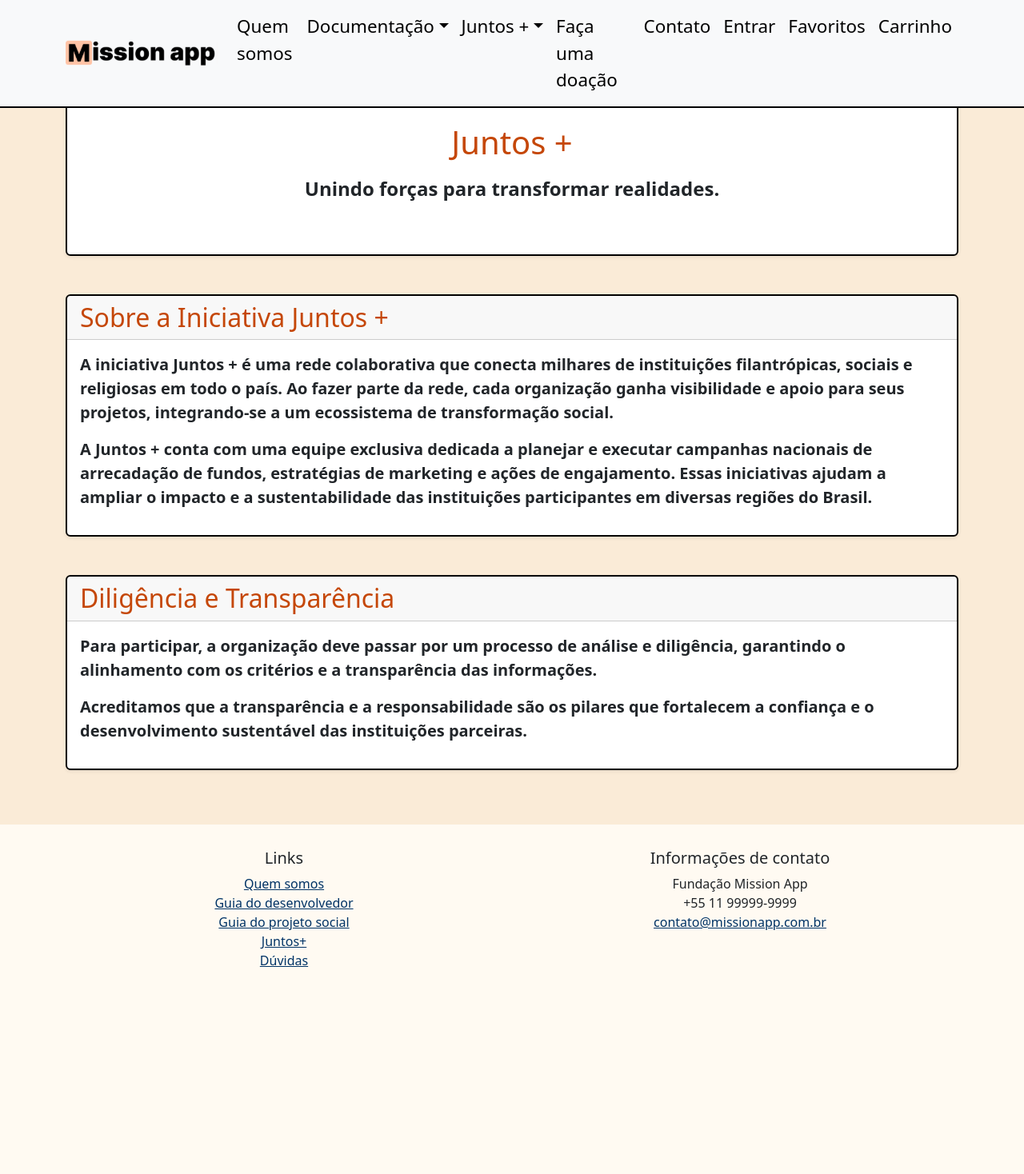
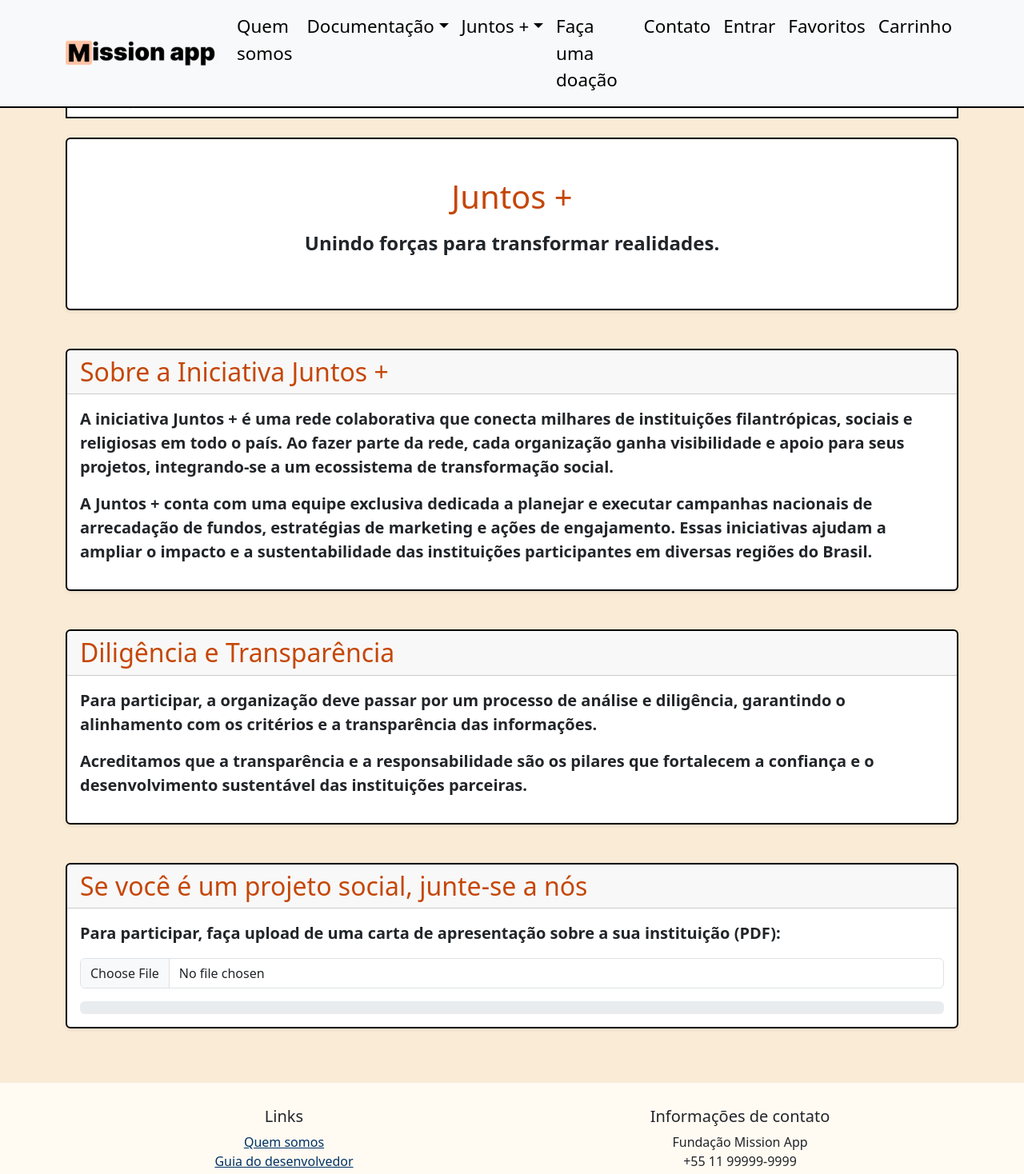
Before and after one commit to Amaro-peter/TrabDevWeb02, a React (Vite) app in the folder MissionWebApp/: page /juntosMais in a window 1280 px wide. Shown: the top 1468 px of the page at 80% size. Before the commit the page ends 1259 px from the top, so only its background shows below. Built offline with nearby package versions, Linux system fonts and the light colour scheme.

Commit message:
Fix: ultimos componentes

```diff
--- a/MissionWebApp/src/pages/GuiaDoDesenvolvedorPage.tsx
+++ b/MissionWebApp/src/pages/GuiaDoDesenvolvedorPage.tsx
@@ -1,3 +1,4 @@
+import { NavLink } from "react-router-dom";
 import "./css/Style.css";
 
 const GuiaDoDesenvolvedor = () => {
@@ -7,6 +8,19 @@ const GuiaDoDesenvolvedor = () => {
       style={{ backgroundColor: "antiquewhite" }}
     >
       <div className="container" style={{ paddingTop: "80px" }}>
+        <nav aria-label="breadcrumb" className="mb-4">
+          <ol className="breadcrumb bg-white px-3 py-2" style={{ border: "2px solid black" }}>
+            <li className="breadcrumb-item">
+              <NavLink to="/" style={{ color: "#c54708", textDecoration: "none" }}>
+                Início
+              </NavLink>
+            </li>
+            <li className="breadcrumb-item active" aria-current="page" style={{ color: "#c54708" }}>
+              Guia do Desenvolvedor
+            </li>
+          </ol>
+        </nav>
+
         <section id="overview" className="mb-5" >
           <div className="card shadow-sm" style={{ border: "2px solid black" }}>
             <div className="card-body text-center py-5">
--- a/MissionWebApp/src/pages/GuiaDoProjetoSocialPage.tsx
+++ b/MissionWebApp/src/pages/GuiaDoProjetoSocialPage.tsx
@@ -1,3 +1,4 @@
+import { NavLink } from "react-router-dom";
 import "./css/Style.css";
 
 const GuiaDoProjetoSocial = () => {
@@ -8,6 +9,19 @@ const GuiaDoProjetoSocial = () => {
         style={{ backgroundColor: "antiquewhite" }}
       >
         <div className="container" style={{ paddingTop: "80px", paddingBottom: "20px" }}>
+          <nav aria-label="breadcrumb" className="mb-4">
+            <ol className="breadcrumb bg-white px-3 py-2" style={{ border: "2px solid black" }}>
+              <li className="breadcrumb-item">
+                <NavLink to="/" style={{ color: "#c54708", textDecoration: "none" }}>
+                  Início
+                </NavLink>
+              </li>
+              <li className="breadcrumb-item active" aria-current="page" style={{ color: "#c54708" }}>
+                Guia do Projeto Social
+              </li>
+            </ol>
+          </nav>
+
           <section id="titulo" className="mb-5">
             <div className="card shadow-sm border border-2 border-dark">
               <div className="card-body text-center py-5">
--- a/MissionWebApp/src/pages/JuntosMaisPage.tsx
+++ b/MissionWebApp/src/pages/JuntosMaisPage.tsx
@@ -1,12 +1,43 @@
+import { NavLink } from "react-router-dom";
 import "./css/Style.css";
+import { useState } from "react";
 
 const JuntosMais = () => {
+
+    const [progress, setProgress] = useState(0);
+
+    const handleFile = (e: React.ChangeEvent<HTMLInputElement>) => {
+        if (e.target.files && e.target.files.length > 0) {
+            setProgress(0);
+            let value = 0;
+            const interval = setInterval(() => {
+                value += 10;
+                setProgress(value);
+                if (value >= 100) clearInterval(interval);
+            }, 150);
+        }
+    };
+
     return (
         <div
             className="container-fluid py-5 w-100"
             style={{ backgroundColor: 'antiquewhite', marginTop: '64px' }}
         >
             <div className="container" style={{ paddingTop: '40px', paddingBottom: '20px' }}>
+                <nav aria-label="breadcrumb" className="mb-4">
+                    <ol className="breadcrumb bg-white px-3 py-2" style={{ border: "2px solid black" }}>
+                    <li className="breadcrumb-item">
+                        <NavLink to="/" style={{ color: "#c54708", textDecoration: "none" }}>
+                            Início
+                        </NavLink>
+                    </li>
+                    <li className="breadcrumb-item active" aria-current="page" style={{ color: "#c54708" }}>
+                        Juntos+
+                    </li>
+                    </ol>
+                </nav>
+
+
                 <section id="titulo" className="mb-5">
                     <div className="card shadow-sm" style={{ border: '2px solid black' }}>
                         <div className="card-body text-center py-5">
@@ -64,6 +95,44 @@ const JuntosMais = () => {
                         </div>
                     </div>
                 </section>
+
+                <section id="carta-apresentacao" className="mb-5">
+                    <div className="card shadow-sm" style={{ border: '2px solid black' }}>
+                        <div className="card-header">
+                            <h2 style={{ color: '#c54708' }} className="mb-0">
+                                Se você é um projeto social, junte-se a nós
+                            </h2>
+                        </div>
+                        <div className="card-body">
+                            <p className="fw-bold fs-5">
+                                Para participar, faça upload de uma carta de apresentação sobre a sua instituição (PDF):
+                            </p>
+                            <input
+                                type="file"
+                                className="form-control mb-3"
+                                id="pdfUpload"
+                                accept="application/pdf"
+                                onChange={handleFile}
+                            />
+                            <div className="progress">
+                                <div
+                                    className="progress-bar"
+                                    role="progressbar"
+                                    style={{
+                                        width: `${progress}%`,
+                                        color: 'black',
+                                        backgroundColor: '#e35712'
+                                    }}
+                                    aria-valuenow={progress}
+                                    aria-valuemin={0}
+                                    aria-valuemax={100}
+                                >
+                                    {progress}%
+                                </div>
+                            </div>
+                        </div>
+                    </div>
+                </section>
             </div>
         </div>
     );
--- a/MissionWebApp/src/pages/ProjetosSociaisPage.tsx
+++ b/MissionWebApp/src/pages/ProjetosSociaisPage.tsx
@@ -1,4 +1,4 @@
-import { useNavigate } from "react-router-dom";
+import { NavLink, useNavigate } from "react-router-dom";
 import Paginacao from "../components/Paginacao";
 import Pesquisa from "../components/Pesquisa";
 import TabelaDeProjetosSociais from "../components/TabelaDeProjetosSociais";
@@ -16,6 +16,26 @@ const ProjetosSociais = () => {
                 style={{ backgroundColor: 'antiquewhite', marginTop: '64px' }}
             >
                 <div className="container" style={{ paddingTop: '40px', paddingBottom: '20px' }}>
+                    <nav aria-label="breadcrumb" className="mb-4">
+                        <ol className="breadcrumb bg-white px-3 py-2" style={{ border: "2px solid black" }}>
+                        <li className="breadcrumb-item">
+                            <NavLink to="/" style={{ color: "#c54708", textDecoration: "none" }}>
+                                Início
+                            </NavLink>
+                        </li>
+
+                        <li className="breadcrumb-item">
+                            <NavLink to="/juntosMais" style={{ color: "#c54708", textDecoration: "none" }}>
+                                Juntos+
+                            </NavLink>
+                        </li>
+
+                        <li className="breadcrumb-item active" aria-current="page" style={{ color: "#c54708" }}>
+                            Projetos Sociais
+                        </li>
+                        </ol>
+                    </nav>
+
                     <section id="titulo" className="mb-3">
                         <div className="card shadow-sm" style={{ border: '2px solid black' }}>
                             <div className="card-body text-center py-5">
```
